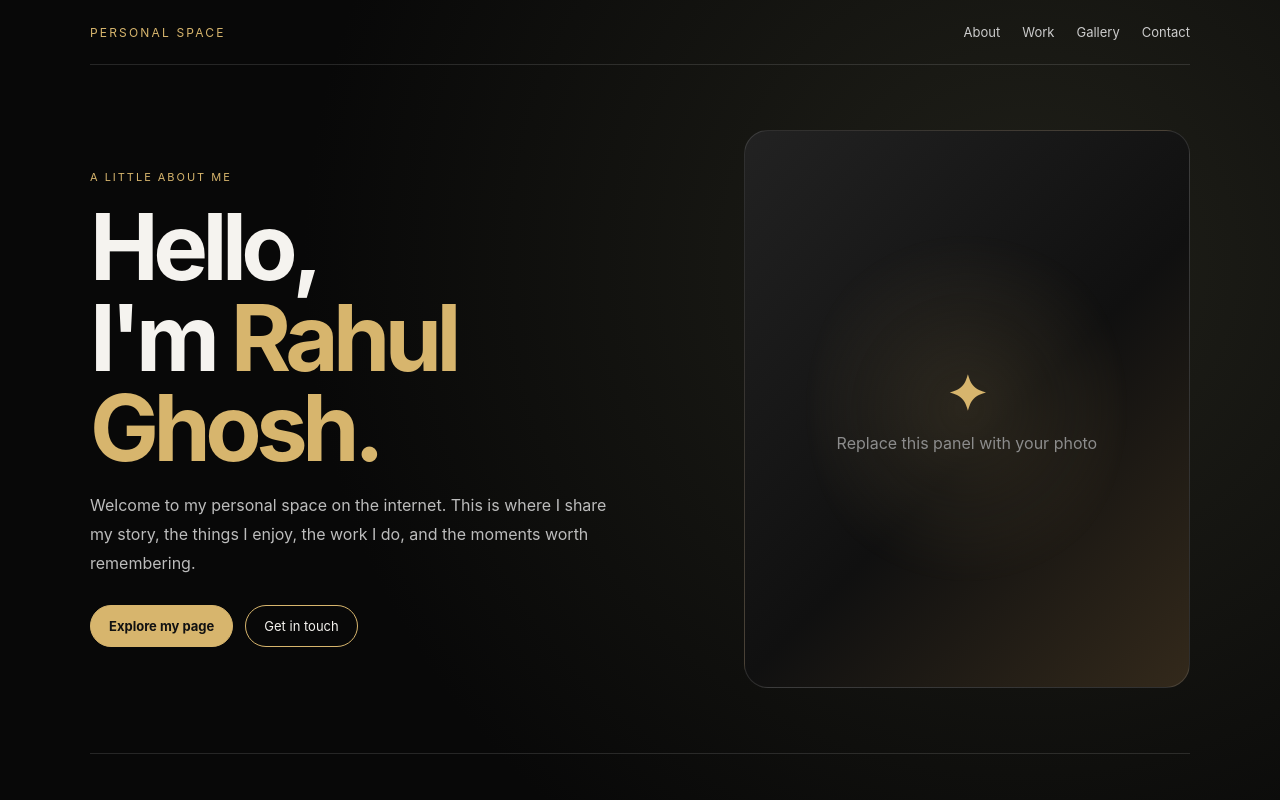
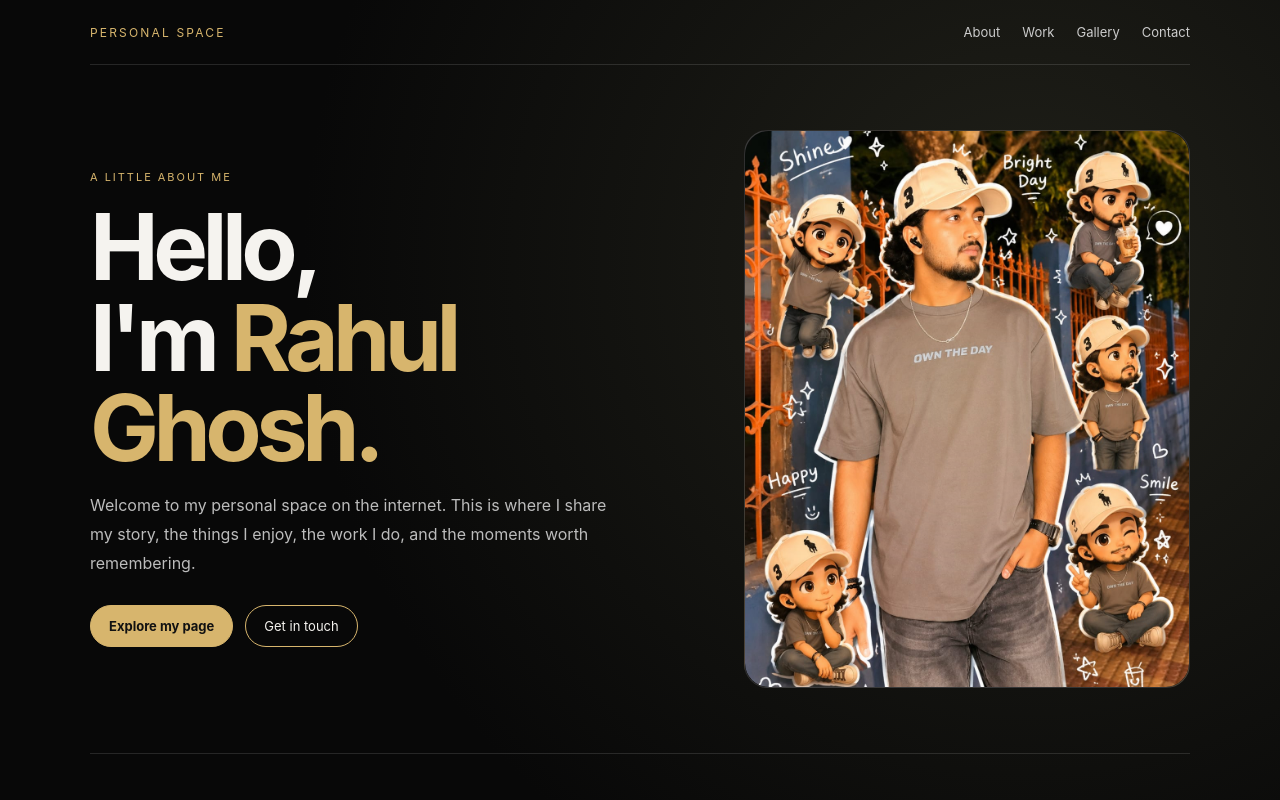
Before and after one commit to rahulghoshagartalaa-eng/my-personal-website, a plain HTML site: page index.html in a window 1280 px wide. Shown: the top 800 px of the page. Drawn offline with Linux system fonts and the light colour scheme.

Commit message:
Update portrait section with user photo
Replaced placeholder portrait with an actual image.

```diff
--- a/index.html
+++ b/index.html
@@ -18,7 +18,9 @@
 <main id="top">
 <section class="hero">
 <div class="reveal"><div class="eyebrow">A little about me</div><h1>Hello,<br>I'm <span>Rahul Ghosh.</span></h1><p class="intro">Welcome to my personal space on the internet. This is where I share my story, the things I enjoy, the work I do, and the moments worth remembering.</p><div class="actions"><a class="btn primary" href="#about">Explore my page</a><a class="btn" href="#contact">Get in touch</a></div></div>
-<div class="portrait reveal"><div class="placeholder"><strong>✦</strong>Replace this panel with your photo</div></div>
+<div class="portrait reveal">
+  <img src="IMG-20260508-WA0038.jpg" style="width:100%;height:100%;object-fit:cover;border-radius:24px;">
+</div>
 </section>
 <section id="about" class="section reveal"><div class="eyebrow">01 / About</div><h2>More than a bio.</h2><p>I'm someone who enjoys learning, exploring ideas, and turning everyday moments into something meaningful. Add a few lines here about your background, your personality, and what matters to you.</p></section>
 <section id="work" class="section reveal"><div class="eyebrow">02 / What I do</div><h2>My interests & journey.</h2><div class="cards"><article class="card"><div class="num">01</div><h3>My Work</h3><p>Add a short description of your job, skills, or professional journey.</p></article><article class="card"><div class="num">02</div><h3>My Interests</h3><p>Share the hobbies, passions, and topics you love spending time on.</p></article><article class="card"><div class="num">03</div><h3>My Goals</h3><p>Write about your dreams, ambitions, or what you're working toward.</p></article></div></section>
```
